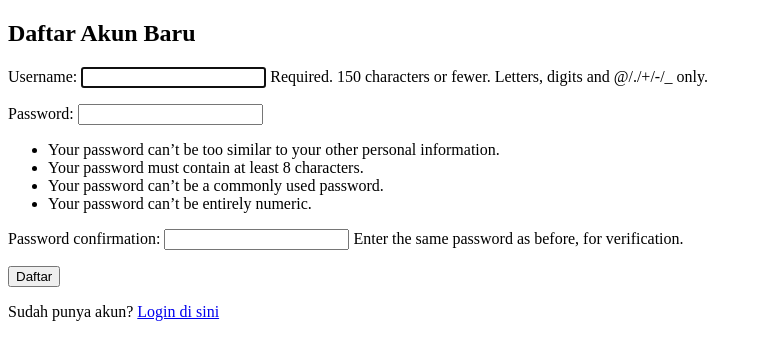
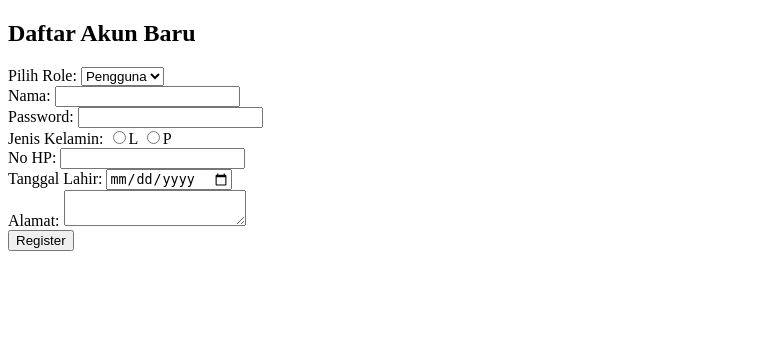
Before and after one commit to Sijarta-OPM/Sijarta, a Django app: page /auth/register/ in a window 1280 px wide. Shown: the top 360 px of the page, without its empty margins (0-762 px from the left). Run offline with Django 5.2, Linux system fonts and the light colour scheme.

Commit message:
modified authentication

```diff
--- a/authentication/templates/register.html
+++ b/authentication/templates/register.html
@@ -7,11 +7,84 @@
 </head>
 <body>
     <h2>Daftar Akun Baru</h2>
+
     <form method="POST">
         {% csrf_token %}
-        {{ form.as_p }}
-        <button type="submit">Daftar</button>
+
+        <label for="role">Pilih Role:</label>
+        <select name="role" id="role" onchange="toggleFormFields()">
+            <option value="PELANGGAN">Pengguna</option>
+            <option value="PEKERJA">Pekerja</option>
+        </select>
+
+        <div id="pengguna-form" style="display:block;">
+            <label for="nama">Nama:</label>
+            <input type="text" name="nama" required><br>
+
+            <label for="password">Password:</label>
+            <input type="password" name="pwd" required><br>
+
+            <label for="jenis_kelamin">Jenis Kelamin:</label>
+            <input type="radio" name="jenis_kelamin" value="L" required>L
+            <input type="radio" name="jenis_kelamin" value="P" required>P<br>
+
+            <label for="no_hp">No HP:</label>
+            <input type="text" name="no_hp" required><br>
+
+            <label for="tgl_lahir">Tanggal Lahir:</label>
+            <input type="date" name="tgl_lahir" required><br>
+
+            <label for="alamat">Alamat:</label>
+            <textarea name="alamat" required></textarea><br>
+        </div>
+
+        <div id="pekerja-form" style="display:none;">
+            <label for="nama">Nama:</label>
+            <input type="text" name="nama" required><br>
+
+            <label for="password">Password:</label>
+            <input type="password" name="pwd" required><br>
+
+            <label for="jenis_kelamin">Jenis Kelamin:</label>
+            <input type="radio" name="jenis_kelamin" value="L" required>L
+            <input type="radio" name="jenis_kelamin" value="P" required>P<br>
+
+            <label for="no_hp">No HP:</label>
+            <input type="text" name="no_hp" required><br>
+
+            <label for="tgl_lahir">Tanggal Lahir:</label>
+            <input type="date" name="tgl_lahir" required><br>
+
+            <label for="alamat">Alamat:</label>
+            <textarea name="alamat" required></textarea><br>
+
+            <label for="nama_bank">Nama Bank:</label>
+            <input type="text" name="nama_bank"><br>
+
+            <label for="nomor_rekening">Nomor Rekening:</label>
+            <input type="text" name="nomor_rekening"><br>
+
+            <label for="npwp">NPWP:</label>
+            <input type="text" name="npwp"><br>
+
+            <label for="link_foto">Link Foto:</label>
+            <input type="text" name="link_foto"><br>
+        </div>
+
+        <button type="submit">Register</button>
     </form>
-    <p>Sudah punya akun? <a href="{% url 'authentication:login' %}">Login di sini</a></p>
+
+    <script>
+        function toggleFormFields() {
+            var role = document.getElementById("role").value;
+            if (role === "PELANGGAN") {
+                document.getElementById("pengguna-form").style.display = "block";
+                document.getElementById("pekerja-form").style.display = "none";
+            } else if (role === "PEKERJA") {
+                document.getElementById("pengguna-form").style.display = "none";
+                document.getElementById("pekerja-form").style.display = "block";
+            }
+        }
+    </script>
 </body>
 </html>
--- a/authentication/urls.py
+++ b/authentication/urls.py
@@ -1,12 +1,12 @@
 from django.urls import path
 from authentication.views import login_view
 from authentication.views import register_view
-from django.contrib.auth.views import LogoutView
+from authentication.views import logout_view
 
 app_name = "authentication"
 
 urlpatterns = [
     path('login/', login_view, name='login'),
     path('register/', register_view, name='register'),
-    path('logout/', LogoutView.as_view(), name='logout'),
+    path('logout/', logout_view, name='logout'),
 ]
--- a/authentication/views.py
+++ b/authentication/views.py
@@ -2,29 +2,86 @@ from django.shortcuts import render, redirect
 from django.contrib.auth import authenticate, login
 from django.contrib.auth.forms import UserCreationForm
 from .forms import LoginForm
+import uuid
+from django.contrib import messages
+from django.db import connection
 
 def login_view(request):
     if request.method == 'POST':
-        form = LoginForm(request.POST)
-        if form.is_valid():
-            username = form.cleaned_data['username']
-            password = form.cleaned_data['password']
-            user = authenticate(request, username=username, password=password)
-            if user is not None:
-                login(request, user)
-                return redirect('homepage')
+        no_hp = request.POST.get('no_hp')
+        pwd = request.POST.get('password')
+
+        # Cek apakah No HP dan password cocok dengan data di database
+        with connection.cursor() as cursor:
+            cursor.execute("""
+                SELECT * FROM SIJARTA."USER" WHERE no_hp = %s
+            """, [no_hp])
+            row = cursor.fetchone()
+
+            if row:
+                user = dict(zip([column[0] for column in cursor.description], row))
+                # Cek password
+                if pwd == user.get('password'):
+                    request.session['user'] = user  # Menyimpan data pengguna dalam sesi
+                    request.session.save()
+                    return redirect('kuning:landing')  # Redirect ke halaman landing atau dashboard
+                else:
+                    messages.error(request, "Password salah!")
             else:
-                return render(request, 'login.html', {'form': form, 'error': 'Invalid credentials'})
-    else:
-        form = LoginForm()
-    return render(request, 'login.html', {'form': form})
+                messages.error(request, "No HP tidak terdaftar!")
+
+    return render(request, 'login.html')
 
 def register_view(request):
     if request.method == 'POST':
-        form = UserCreationForm(request.POST)
-        if form.is_valid():
-            form.save()
-            return redirect('authentication:login')
-    else:
-        form = UserCreationForm()
-    return render(request, 'register.html', {'form': form})
+        role = request.POST.get('role')  # Menangkap role yang dipilih
+        id = uuid.uuid4()
+        nama = request.POST.get('nama')
+        password = request.POST.get('password')
+        jenis_kelamin = request.POST.get('jenis_kelamin')
+        no_hp = request.POST.get('no_hp')
+        tanggal_lahir = request.POST.get('tanggal_lahir')
+        alamat = request.POST.get('alamat')
+
+        # # Cek apakah No HP sudah terdaftar
+        with connection.cursor() as cursor:
+            cursor.execute("""
+                SELECT * FROM SIJARTA."USER" WHERE no_hp = %s
+            """, [no_hp])
+            row = cursor.fetchone()
+
+            if row:
+                # Jika nomor HP sudah ada, tampilkan pesan dan redirect ke login
+                messages.error(request, "No HP sudah terdaftar. Silakan login.")
+                return redirect('authentication:login')
+
+        # Jika No HP unik, simpan data pengguna baru
+        with connection.cursor() as cursor:
+            cursor.execute("""
+                INSERT INTO SIJARTA."USER" (id, nama, jenis_kelamin, no_hp, password, tanggal_lahir, alamat)
+                VALUES (%s, %s, %s, %s, %s, %s, %s)
+            """, [id, nama, jenis_kelamin, no_hp, password, tanggal_lahir, alamat])
+
+            if role == 'PELANGGAN':
+                cursor.execute("""
+                    INSERT INTO SIJARTA.PELANGGAN (id, level)
+                    VALUES (%s, 'Basic')
+                """, [id])
+
+            elif role == 'PEKERJA':
+                nama_bank = request.POST.get('nama_bank')
+                nomor_rekening = request.POST.get('nomor_rekening')
+                npwp = request.POST.get('npwp')
+                link_foto = request.POST.get('link_foto')
+                cursor.execute("""
+                    INSERT INTO SIJARTA.PEKERJA (id, nama_bank, nomor_rekening, npwp, link_foto)
+                    VALUES (%s, %s, %s, %s, %s)
+                """, [id, nama_bank, nomor_rekening, npwp, link_foto])
+
+        return redirect('authentication:login')  # Setelah berhasil, arahkan ke login
+
+    return render(request, 'register.html')
+
+def logout_view(request):
+    request.session.flush()  # Menghapus semua data session
+    return redirect('authentication:login')
```
Also changed, not shown: authentication/templates/login.html (+18 -4 lines).
